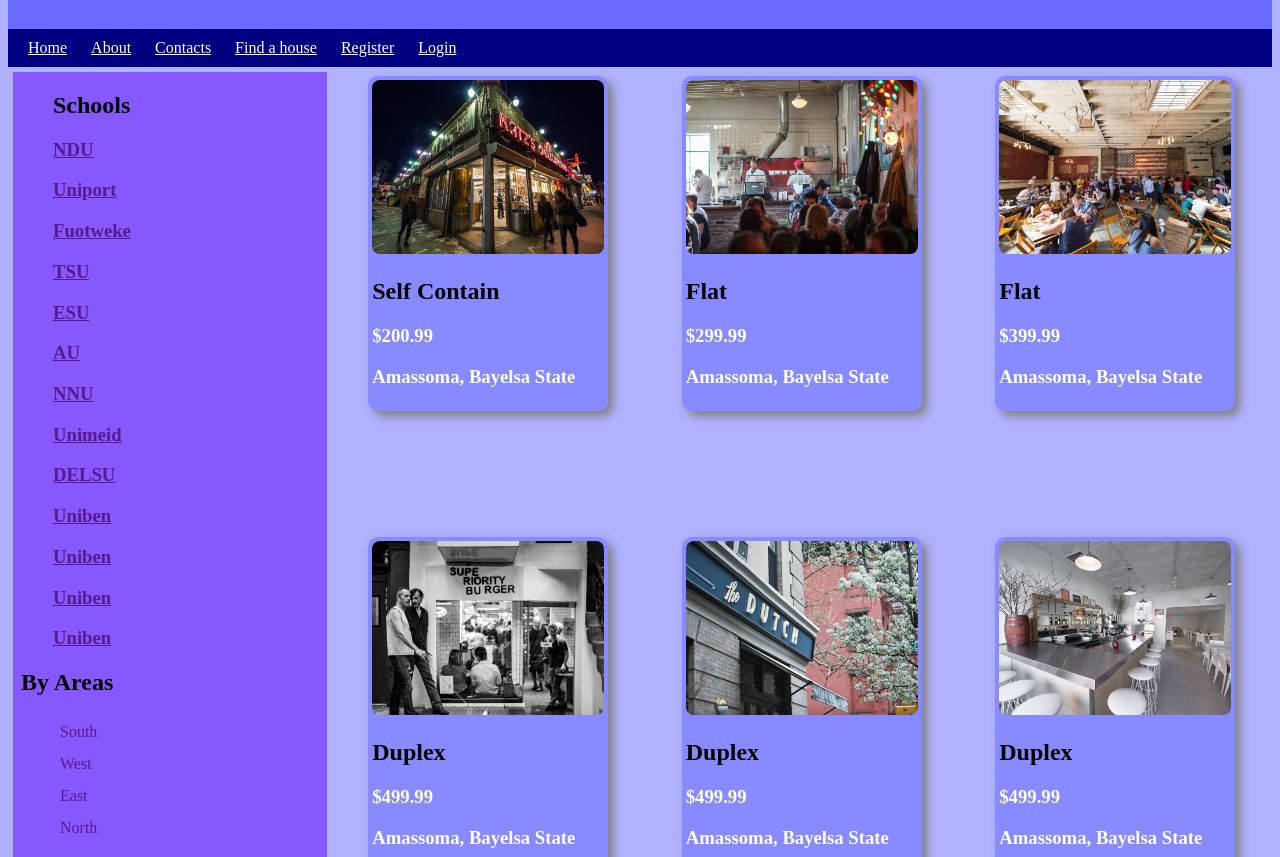
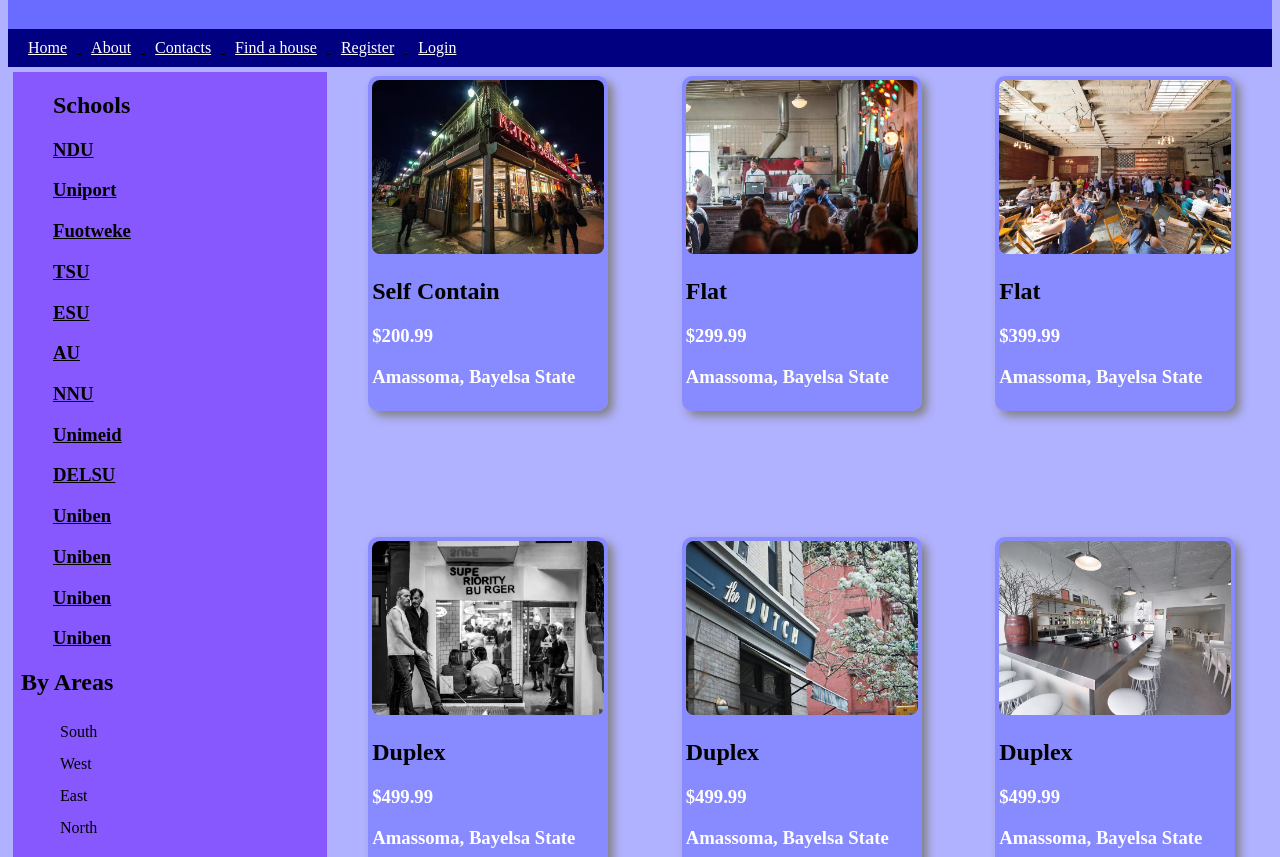
Before and after one commit to colossalboss/find-house, a plain HTML site: page index.html in a window 1280 px wide. Shown: the part 79-936 px from the top of the page. Drawn offline with Linux system fonts and the light colour scheme.

Commit message:
Change styles

```diff
--- a/index.html
+++ b/index.html
@@ -46,10 +46,10 @@
                     <div id="zones">
                         <h2 class="by-area">By Areas</h2>
                         <ul>
-                            <li class="list"><a href="">South</a></li>
-                            <li class="list"><a href="">West</a></li>
-                            <li class="list">  <a href="">East</a></li>
-                            <li class="list"><a href="">North</a></li>
+                            <li class="list"><a href="" style="color: #000">South</a></li>
+                            <li class="list"><a href="" style="color: #000">West</a></li>
+                            <li class="list"><a href="" style="color: #000">East</a></li>
+                            <li class="list"><a href="" style="color: #000">North</a></li>
                         </ul>
                     </div>
 
--- a/style.css
+++ b/style.css
@@ -34,11 +34,12 @@ nav li a {
 
 #zones li {
     list-style: none;
-    padding: 7px
+    padding: 7px;
+
 }
 
 #zones li a {
-    text-decoration: darkblue;
+    text-decoration: none;
 }
 
 #zones li a:hover {
@@ -53,6 +54,10 @@ footer {
     color: white;
     text-align: center;
     padding: 10px;
+}
+
+footer h2 {
+    color: white;
 }
 
 input {
@@ -84,8 +89,13 @@ button {
     margin: 15px;
 }
 
+
 .cols {
     display: flex;
+}
+
+a.skul {
+    color: #000;
 }
 
 #side {
```
